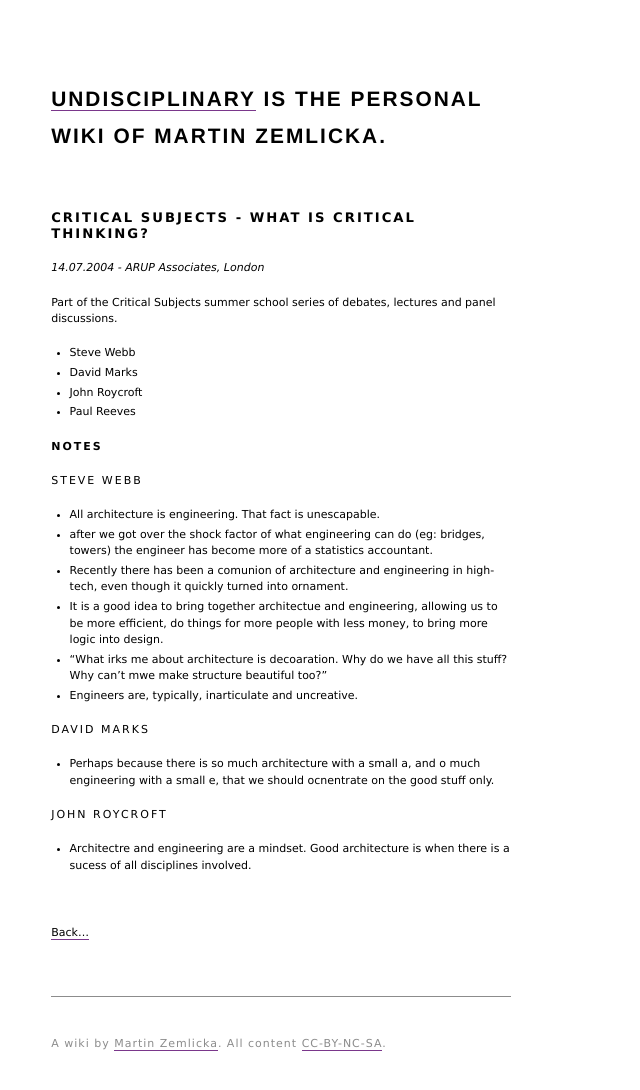
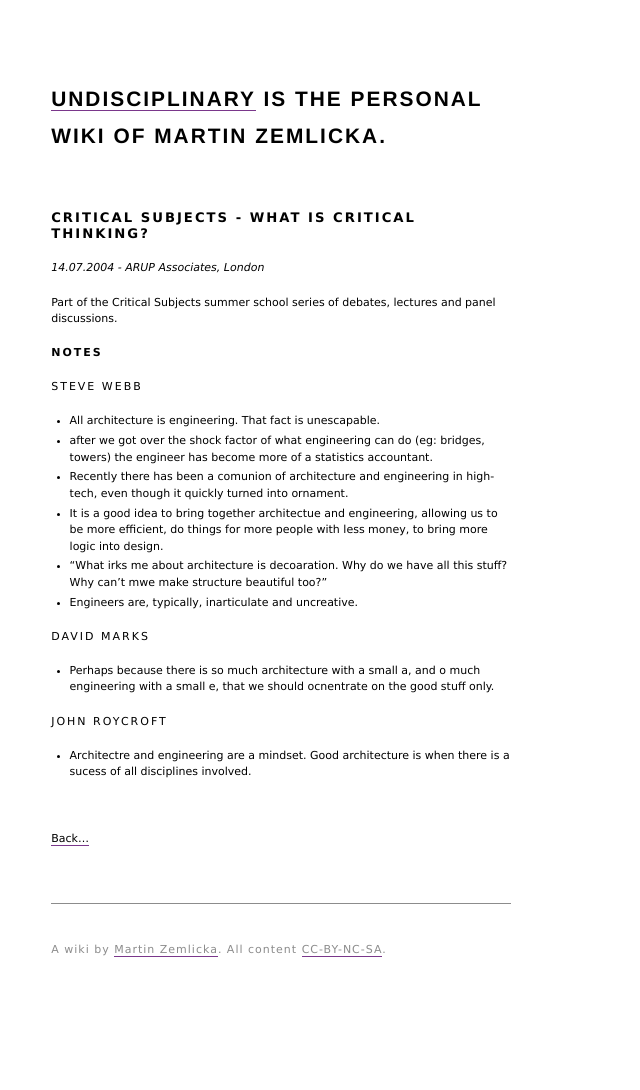
Before and after one commit to zmlka/undisciplinary, a Jekyll site: the page built from when_is_engineering_architecture.md, in a window 1280 px wide. Shown: the whole page, without its empty margins (0-640 px from the left). Built offline with Jekyll 4.4.1, drawn with Linux system fonts in a browser that asks for light colours; after the commit the page ends 996 px from its top, so only the background shows below that.

Commit message:
removed panel members from front blurb

```diff
--- a/when_is_engineering_architecture.md
+++ b/when_is_engineering_architecture.md
@@ -8,12 +8,6 @@ snippet: notes and thoughts from a panel discussion on enginnering with Steve We
 *14.07.2004 - ARUP Associates, London*
 
 Part of the Critical Subjects summer school series of debates, lectures and panel discussions.
-
-
-* Steve Webb
-* David Marks
-* John Roycroft
-* Paul Reeves
 
 ## Notes
 
```
